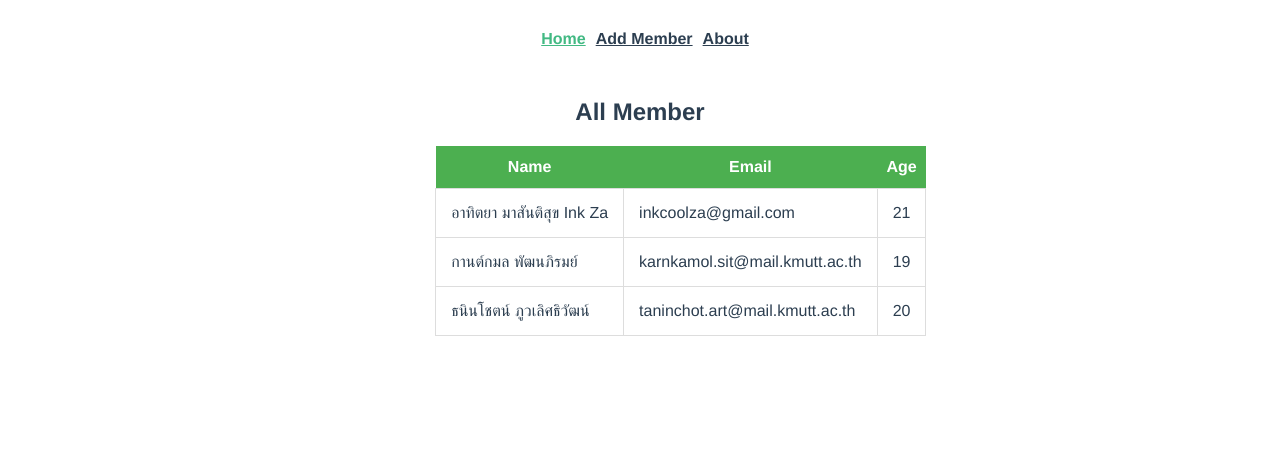
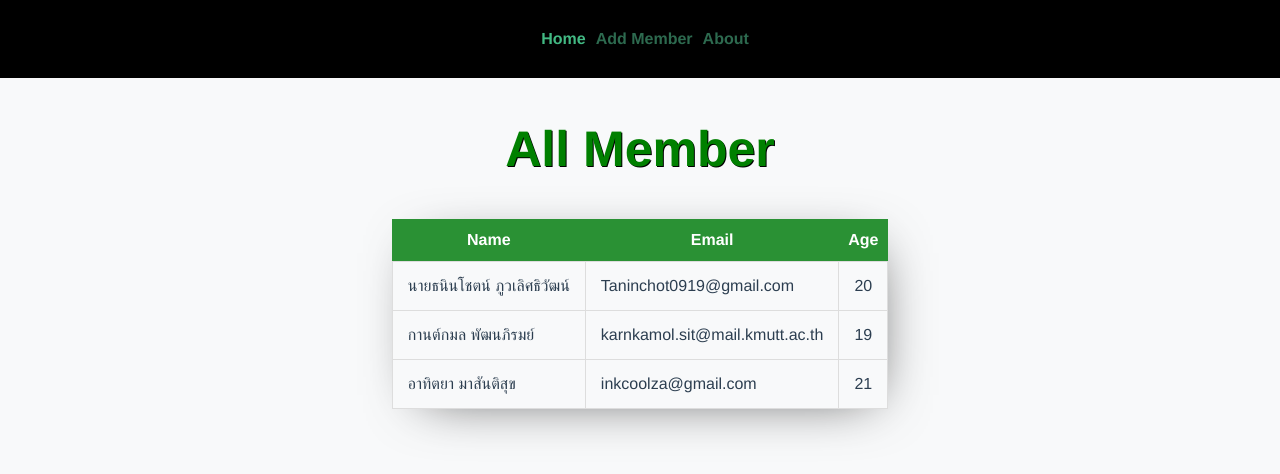
Before and after one commit to Taninchot0919/INT203_62130500038_Groupwork_SPA, a Vue app: page / in a window 1280 px wide. Shown: the top 474 px of the page. Built offline with nearby package versions, Linux system fonts and the light colour scheme; data requests are answered from the project's data file.

Commit message:
62130500038 [UPDATE] Adding CSS

```diff
--- a/data/db.json
+++ b/data/db.json
@@ -1,22 +1,22 @@
 {
   "members": [
     {
-      "name": "อาทิตยา มาสันติสุข Ink Za",
-      "email": "inkcoolza@gmail.com",
-      "age": "21",
-      "id": 3
+      "name": "นายธนินโชตน์ ภูวเลิศธิวัฒน์",
+      "email": "Taninchot0919@gmail.com",
+      "age": "20",
+      "id": 1
     },
     {
       "name": "กานต์กมล พัฒนภิรมย์",
       "email": "karnkamol.sit@mail.kmutt.ac.th",
       "age": "19",
-      "id": 4
+      "id": 2
     },
     {
-      "name": "ธนินโชตน์ ภูวเลิศธิวัฒน์",
-      "email": "taninchot.art@mail.kmutt.ac.th",
-      "age": "20",
-      "id": 5
+      "name": "อาทิตยา มาสันติสุข",
+      "email": "inkcoolza@gmail.com",
+      "age": "21",
+      "id": 3
     }
   ]
 }
--- a/package.json
+++ b/package.json
@@ -6,7 +6,7 @@
     "serve": "vue-cli-service serve",
     "build": "vue-cli-service build",
     "lint": "vue-cli-service lint",
-    "db" : "json-server --watch data/db.json"
+    "db": "json-server --watch data/db.json"
   },
   "dependencies": {
     "core-js": "^3.6.5",
--- a/src/App.vue
+++ b/src/App.vue
@@ -1,31 +1,21 @@
 <template>
-  <!-- <modal v-if="isModalOn" @emitModal="toggleModal" /> -->
   <nav-bar />
-  <!-- <h2>Before Router View</h2> -->
   <router-view />
 </template>
 
 <script>
-// import Modal from "./components/Modal.vue";
 import NavBar from "./components/NavBar.vue";
 export default {
   components: { NavBar },
-  data() {
-    return {
-      isModalOn: false
-    };
-  },
-  methods: {
-    toggleModal() {
-      console.log("can emit");
-      this.isModalOn = !this.isModalOn;
-    }
-  }
+  name: "App",
 };
 </script>
 
 <style>
 body {
+  background-color: #f8f9fa;
+  display: block;
+  width: 100%;
   margin: 0;
 }
 #app {
--- a/src/components/AddMember.vue
+++ b/src/components/AddMember.vue
@@ -1,4 +1,5 @@
 <template>
+  <h2>Add Member</h2>
   <form @submit.prevent="addMember">
     <label>Name : </label>
     <input type="text" v-model="name" required /> <br />
@@ -8,59 +9,61 @@
     <input type="number" v-model="age" required /><br />
     <button>Submit</button>
   </form>
-  <h2>{{ name }} ,{{ email }}, {{ age }}</h2>
 </template>
 
 <script>
 export default {
+  name: "AddMember",
   data() {
     return {
       name: "",
       email: "",
       age: "",
-      url: "http://localhost:3000/members"
+      url: "http://localhost:3000/members",
     };
   },
   methods: {
     async addMember() {
-      console.log(this.name);
-      console.log(this.email);
-      console.log(this.age);
-
       if (this.name && this.email && this.age) {
         let newMember = {
           name: this.name,
           email: this.email,
-          age: this.age
+          age: this.age,
         };
-        const res = fetch(this.url, {
+        await fetch(this.url, {
           method: "POST",
           headers: { "Content-Type": "application/json" },
-          body: JSON.stringify(newMember)
+          body: JSON.stringify(newMember),
         });
         this.$router.push("/");
-        console.log(res);
       }
-    }
-  }
+    },
+  },
 };
 </script>
 
 <style>
 form {
   text-align: center;
+  margin: 0 auto 0 auto;
 }
 input {
   padding: 10px;
   border: 0;
   border-bottom: 1px solid #ddd;
+  background-color: #f8f9fa;
 }
 form button {
   padding: 10px;
   margin-top: 20px;
   border: none;
-  background-color: #2ecc40;
+  background-color: #2a9134;
   color: white;
   cursor: pointer;
 }
+h2 {
+  color: green;
+  text-shadow: 1px 1px 0px rgb(0, 0, 0);
+  font-size: 50px;
+}
 </style>
--- a/src/components/Modal.vue
+++ b/src/components/Modal.vue
@@ -1,5 +1,8 @@
 <template>
-  <div class="modal" @submit.prevent="">
+  <div class="not-found" v-if="checkMember.length == 0">
+    <p>Not Found</p>
+  </div>
+  <div class="modal" v-else @submit.prevent="">
     <h2>Edit or Delete</h2>
     <span class="material-icons" @click="backToHome"> close </span>
     <form>
@@ -14,7 +17,7 @@
         <input
           type="checkbox"
           value="true"
-          v-model="readyToDelete"
+          v-model="readyToConfirm"
           required
         /><br />
       </div>
@@ -26,6 +29,7 @@
 
 <script>
 export default {
+  name: "Modal",
   props: ["id"],
   data() {
     return {
@@ -33,7 +37,8 @@ export default {
       email: "",
       age: "",
       url: "http://localhost:3000/members/" + this.id,
-      readyToDelete: false
+      readyToConfirm: false,
+      checkMember: [],
     };
   },
   methods: {
@@ -41,53 +46,47 @@ export default {
       this.$router.push("/");
     },
     async editMember() {
-      if (this.readyToDelete) {
-        console.log("Edit Member Method");
+      if (this.readyToConfirm) {
         let editData = {
           name: this.name,
           email: this.email,
-          age: this.age
+          age: this.age,
         };
-        const res = await fetch(this.url, {
+        await fetch(this.url, {
           method: "PUT",
           headers: { "Content-Type": "application/json" },
-          body: JSON.stringify(editData)
+          body: JSON.stringify(editData),
         });
-        console.log(res);
         this.$router.push("/");
       }
     },
     async deleteMember() {
-      if (this.readyToDelete) {
-        console.log("Delete Member Method");
+      if (this.readyToConfirm) {
         await fetch(this.url, {
-          method: "DELETE"
+          method: "DELETE",
         });
         this.$router.push("/");
       }
-    }
+    },
   },
   async mounted() {
-    console.log(this.url);
     const res = await fetch(this.url);
     const data = await res.json();
-    console.log(data);
+    this.checkMember = data;
     this.name = data.name;
     this.email = data.email;
     this.age = data.age;
-  }
+  },
 };
 </script>
 
 <style scoped>
 .modal {
-  background-size: 100%;
   width: 100%;
-  height: 100vh;
   text-align: right;
 }
 .submit {
-  background-color: #2ecc40;
+  background-color: #2a9134;
   padding: 10px 15px 10px 15px;
   margin-right: 10px;
   color: white;
@@ -100,11 +99,15 @@ export default {
 .material-icons {
   color: black;
   font-size: 50px;
-  margin-top: 10px;
-  margin-right: 30px;
+  margin-right: 5%;
   cursor: pointer;
 }
 .confirm {
   margin-top: 20px;
 }
+h2 {
+  color: green;
+  text-shadow: 1px 1px 0px rgb(0, 0, 0);
+  font-size: 50px;
+}
 </style>
--- a/src/components/NavBar.vue
+++ b/src/components/NavBar.vue
@@ -8,11 +8,7 @@
 
 <script>
 export default {
-  methods: {
-    methodEmit() {
-      console.log("Can access");
-    }
-  }
+  name: "Navbar",
 };
 </script>
 
@@ -20,15 +16,21 @@ export default {
 #nav {
   padding: 30px;
   text-align: center;
+  background-color: black;
 }
 
 #nav a {
   font-weight: bold;
-  color: #2c3e50;
+  color: #2d6a4f;
   margin-left: 10px;
+  text-decoration: none;
 }
 
 #nav a.router-link-exact-active {
   color: #42b983;
 }
+
+#nav a:hover {
+  color: #95d5b2;
+}
 </style>
--- a/src/components/SingleMember.vue
+++ b/src/components/SingleMember.vue
@@ -8,13 +8,13 @@
 
 <script>
 export default {
+  name: "SingleMember",
   props: ["member"],
   methods: {
     emitTableRow(member) {
-      console.log(member);
       this.$router.push({ name: "Modal", params: { id: member.id } });
-    }
-  }
+    },
+  },
 };
 </script>
 
--- a/src/views/About.vue
+++ b/src/views/About.vue
@@ -1,14 +1,17 @@
 <template>
   <div class="about">
-    <h1>This is an about page</h1>
+    <h2>
+      If you want to edit or delete member you just click member you want!
+    </h2>
   </div>
 </template>
- <script>
-export default {};
-</script>
 
- <style>
+ <style scoped>
 .about {
+  margin-top: 5%;
   text-align: center;
+  color: green;
+  text-shadow: 1px 1px 0px rgb(0, 0, 0);
+  font-size: 50px;
 }
 </style>
--- a/src/views/Home.vue
+++ b/src/views/Home.vue
@@ -1,12 +1,18 @@
 <template>
-  <h2>All Member</h2>
-  <table class="all-member">
+  <div class="home">
+    <h2>All Member</h2>
+  </div>
+  <div v-if="members.length == 0">
+    <p>Doesn't have Member</p>
+  </div>
+  <table class="all-member" v-else>
     <tr>
       <th>Name</th>
       <th>Email</th>
       <th>Age</th>
     </tr>
     <single-member
+      class="singleMember"
       v-for="member in members"
       :key="member.id"
       :member="member"
@@ -19,37 +25,56 @@ import SingleMember from "../components/SingleMember.vue";
 export default {
   name: "Home",
   components: {
-    SingleMember
+    SingleMember,
   },
   data() {
     return {
-      members: []
+      members: [],
     };
   },
-  methods: {
-
-  },
+  methods: {},
   async mounted() {
     const res = await fetch("http://localhost:3000/members");
     const data = await res.json();
     this.members = data;
-    console.log(this.members);
-  }
+  },
 };
 </script>
 
-<style scoped>
+<style scoped >
+.home {
+  margin-top: 2%;
+}
 .all-member {
   border-collapse: collapse;
-  margin-left: 34%;
+  margin: 0 auto 0 auto;
+  box-shadow: 8px 10px 55px -24px rgba(0, 0, 0, 0.75);
+  -webkit-box-shadow: 8px 10px 55px -24px rgba(0, 0, 0, 0.75);
+  -moz-box-shadow: 8px 10px 55px -24px rgba(0, 0, 0, 0.75);
 }
 .all-member th {
   padding-top: 12px;
   padding-bottom: 12px;
-  background-color: #4caf50;
+  background-color: #2a9134;
   color: white;
 }
 h2 {
   text-align: center;
+  color: green;
+  text-shadow: 1px 1px 0px rgb(0, 0, 0);
+  font-size: 50px;
+}
+p {
+  text-align: center;
+  padding-top: 10%;
+  font-size: 35px;
+  font-weight: bold;
+  color: #2a9134;
+}
+.singleMember {
+  cursor: pointer;
+}
+.singleMember:hover {
+  background-color: #e8e8e4;
 }
 </style>
```
Also changed, not shown: 1 other file (tests, documents, lock files or other folders).
